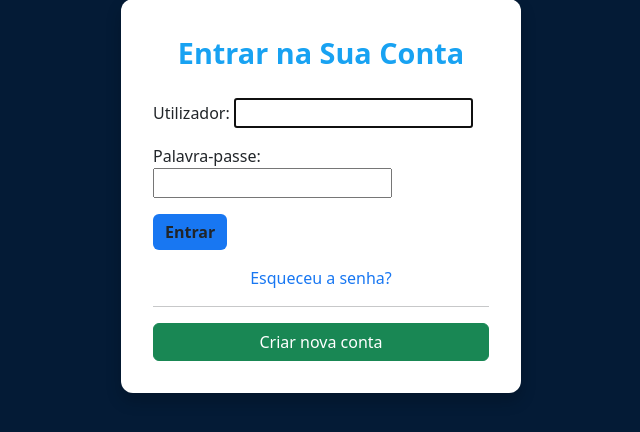
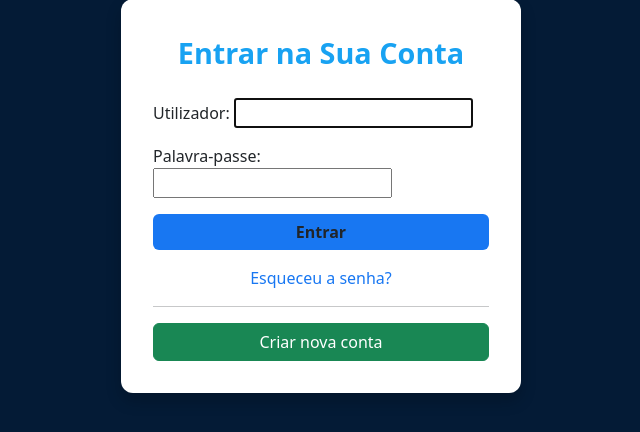
Before and after one commit to Cleiton258/spotdjob, a Django app: page /login in a window 1280 px wide. Shown: the part 204-636 px from the top of the page, without its empty margins (319-959 px from the left). Run offline with Django 5.2, Linux system fonts and the light colour scheme.

Commit message:
tela de login ajustada

```diff
--- a/tarefas/templates/tarefas/login.html
+++ b/tarefas/templates/tarefas/login.html
@@ -79,7 +79,7 @@
     <form method="post">
       {% csrf_token %}
       {{ form.as_p }}
-      <div class="d-grd mt-3">
+      <div class="d-grid mt-3">
         <button type="submit" class="btn btn-primary-custom">Entrar</button>
       </div>
     </form>
@@ -91,7 +91,7 @@
     <hr>
 
     <div class="d-grid">
-      <a href="{% url 'resgister' %}" class="btn btn-success">Criar nova conta</a>
+      <a href="{% url 'register' %}" class="btn btn-success">Criar nova conta</a>
     </div>
   </div>
 
```
